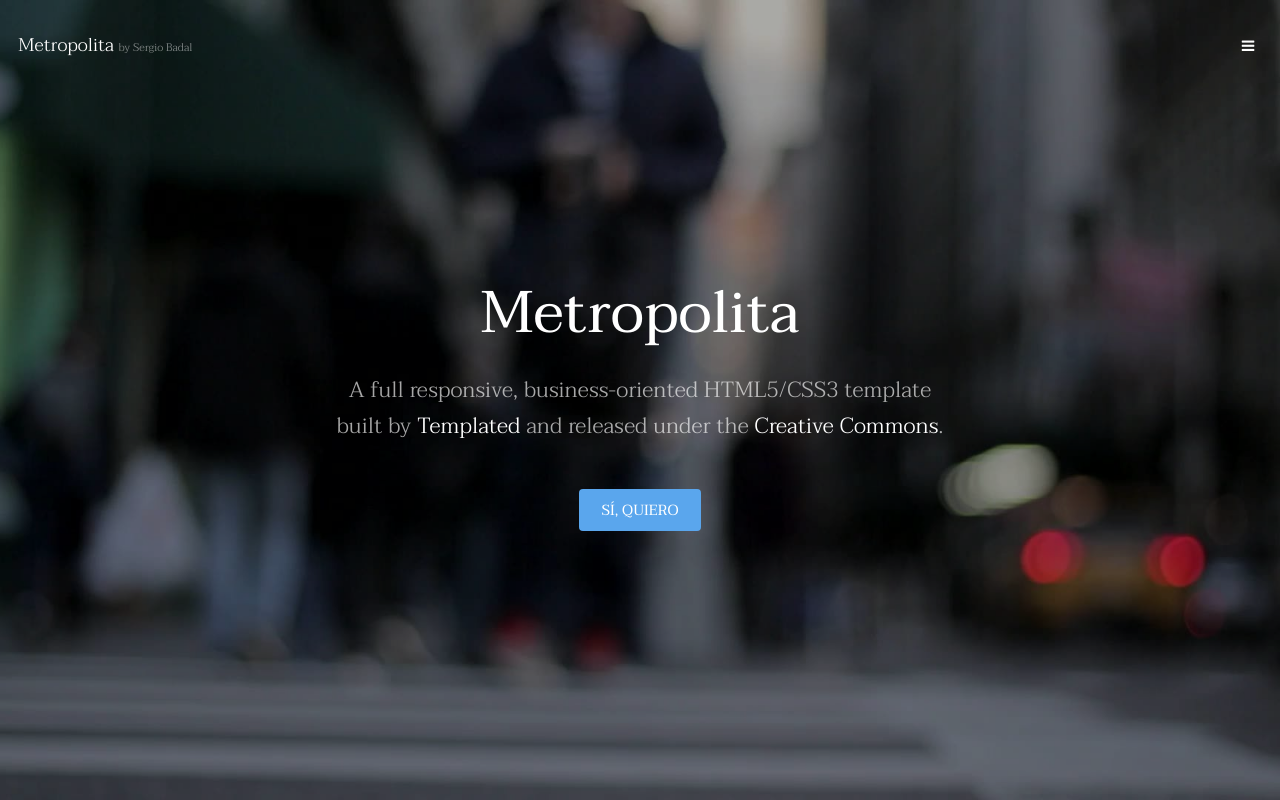
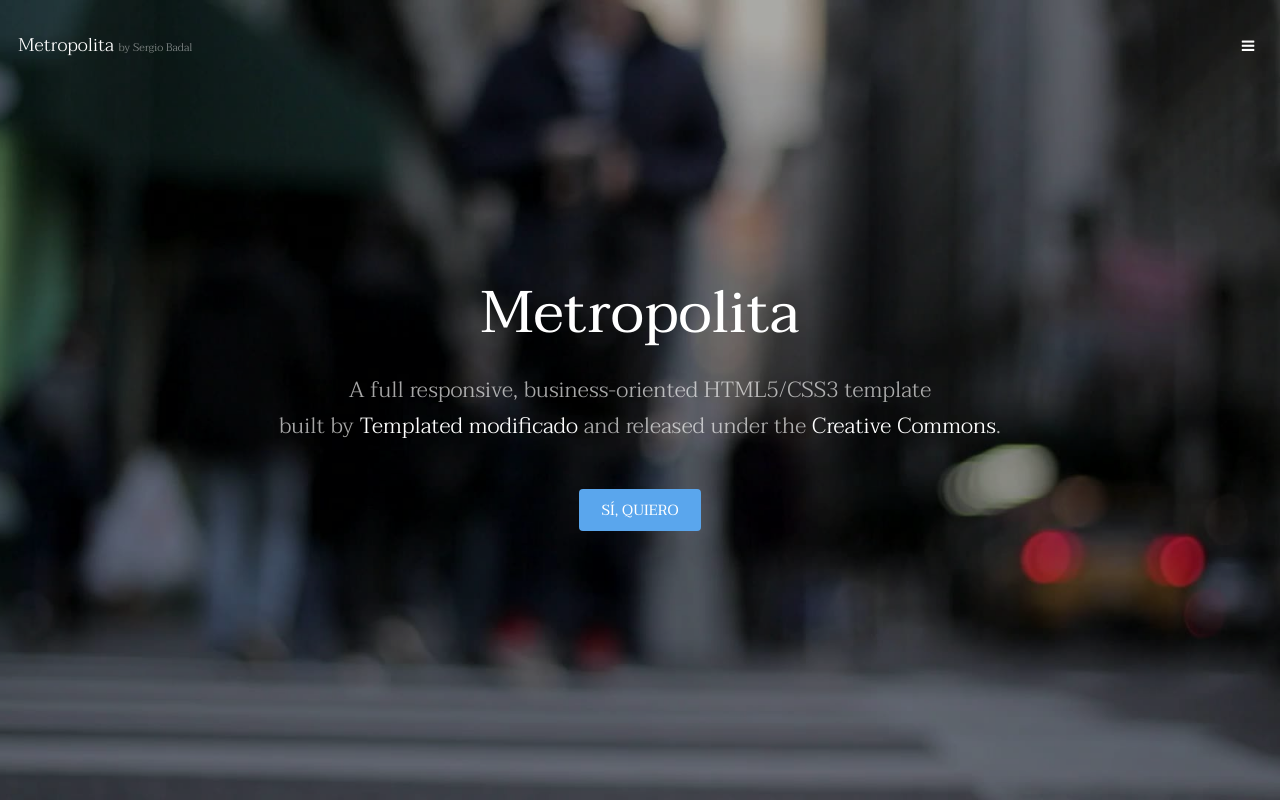
Before and after one commit to 04REPMETROPOLITAVERO/04_REP_METROPOLITA_VERO, a plain HTML site: page index.html in a window 1280 px wide. Shown: the top 800 px of the page. Drawn offline with Linux system fonts and the light colour scheme.

Commit message:
verifacion

```diff
--- a/index.html
+++ b/index.html
@@ -38,7 +38,7 @@
 				<div class="inner">
 					<h1>Metropolita</h1>
 					<p>A full responsive, business-oriented HTML5/CSS3 template<br />
-					built by <a href="https://templated.co/">Templated</a> and released under the <a href="https://templated.co/license">Creative Commons</a>.</p>
+					built by <a href="https://templated.co/">Templated modificado</a> and released under the <a href="https://templated.co/license">Creative Commons</a>.</p>
 					<a href="#one" class="button special scrolly">Sí, quiero</a>
 				</div>
 			</section>
```
